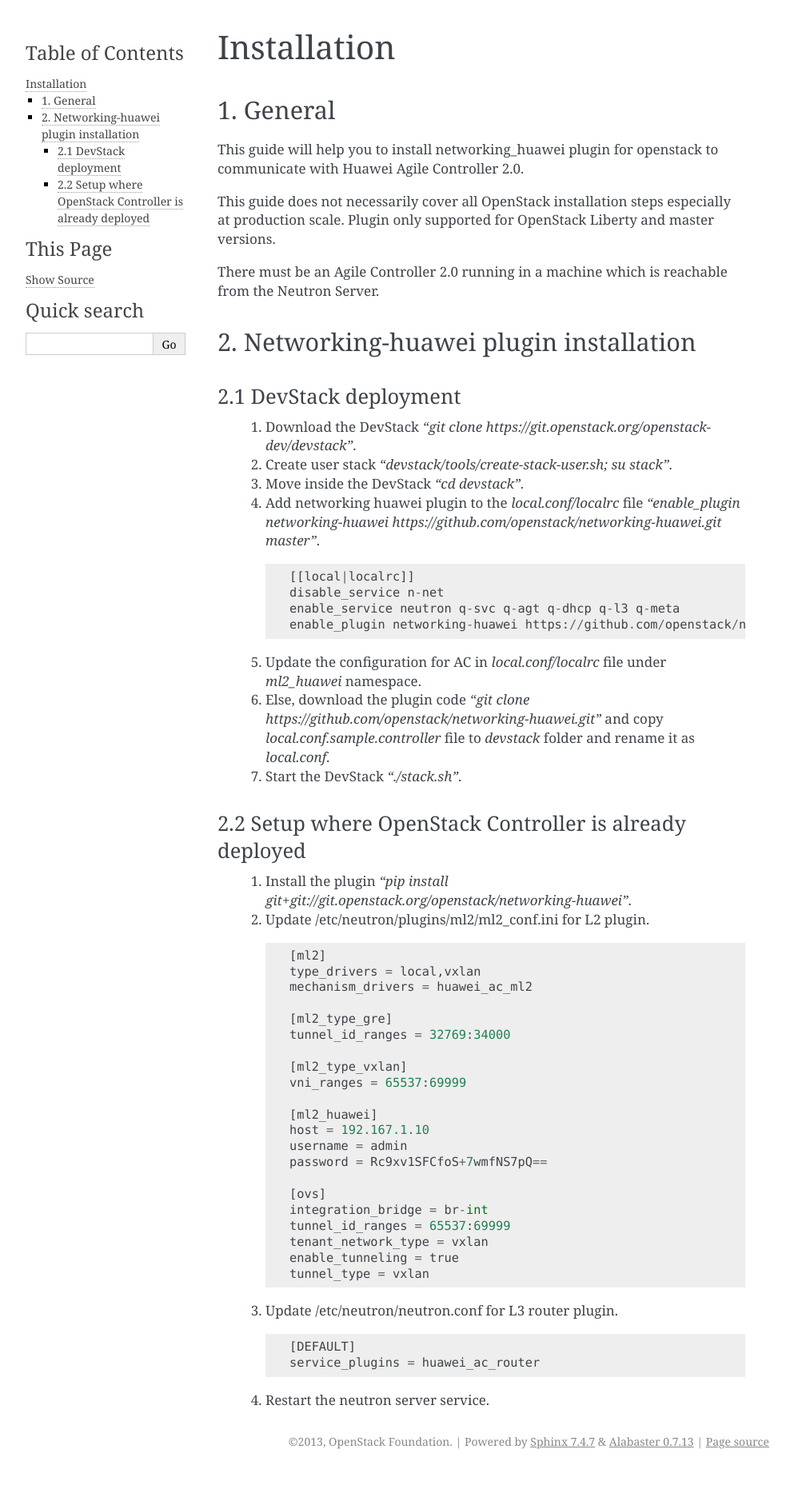
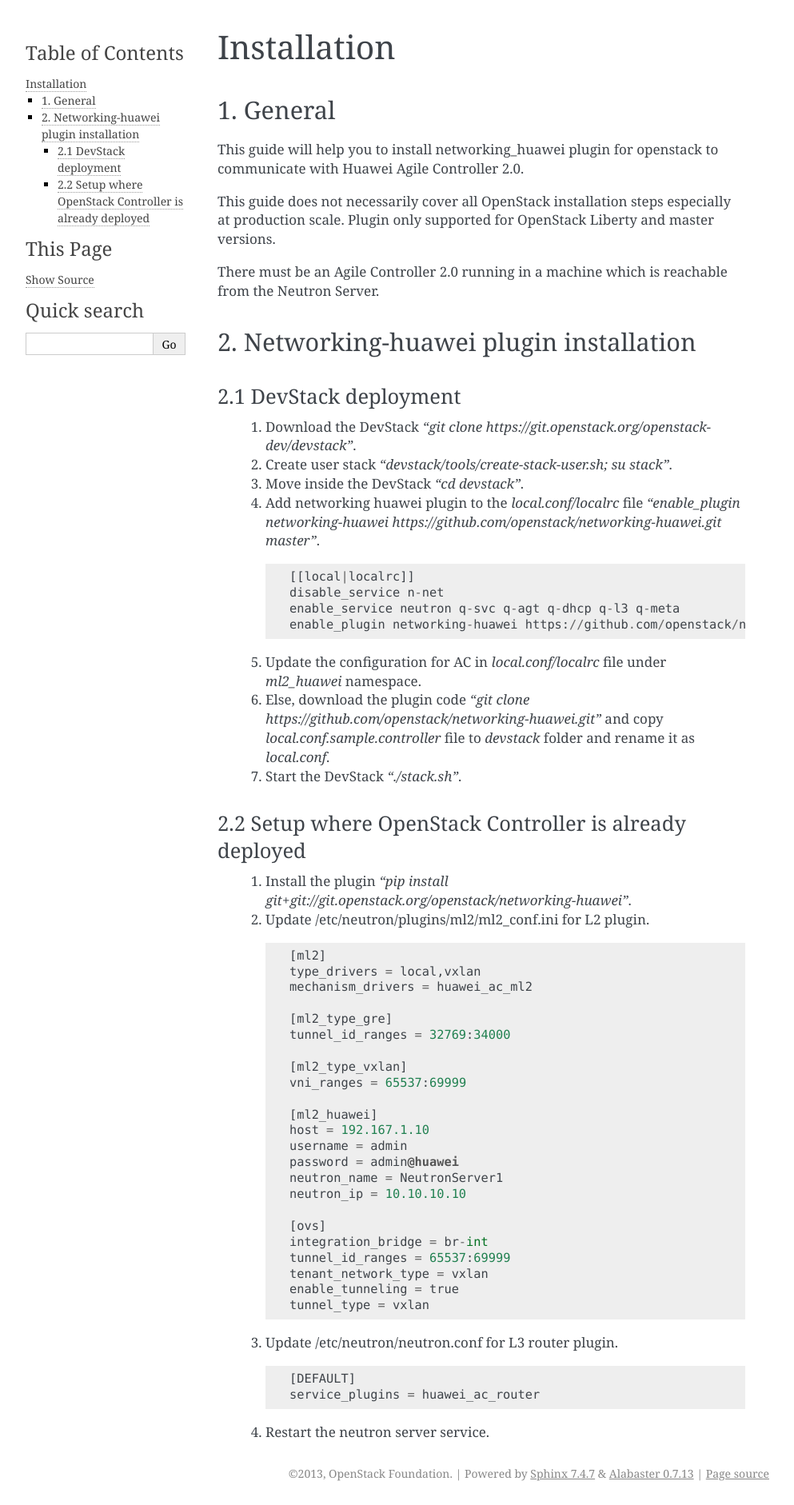
Before and after one commit to libujacob/networking-huawei, a Sphinx documentation site: the page built from doc/source/installation.rst, in a window 1280 px wide. Shown: the whole page at 80% size, without its empty margins (148-1141 px from the left). Built offline with Sphinx 7.4.7, drawn with Linux system fonts in a browser that asks for light colours; before the commit the page ends 1842 px from its top, so only the background shows below that.

```diff
--- a/doc/source/installation.rst
+++ b/doc/source/installation.rst
@@ -56,7 +56,9 @@ There must be an Agile Controller 2.0 running in a machine which is reachable fr
             [ml2_huawei]
             host = 192.167.1.10
             username = admin
-            password = Rc9xv1SFCfoS+7wmfNS7pQ==
+            password = admin@huawei
+            neutron_name = NeutronServer1
+            neutron_ip = 10.10.10.10
 
             [ovs]
             integration_bridge = br-int
```
Also changed, not shown: 2 other files.
